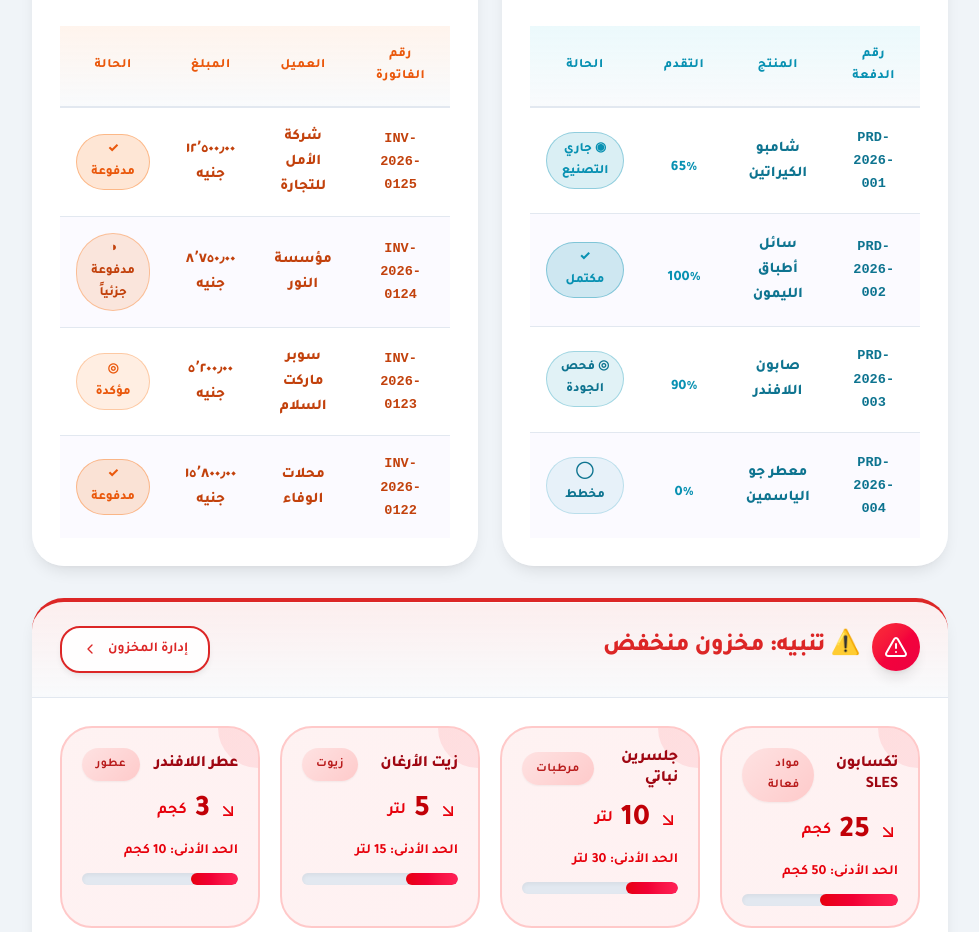
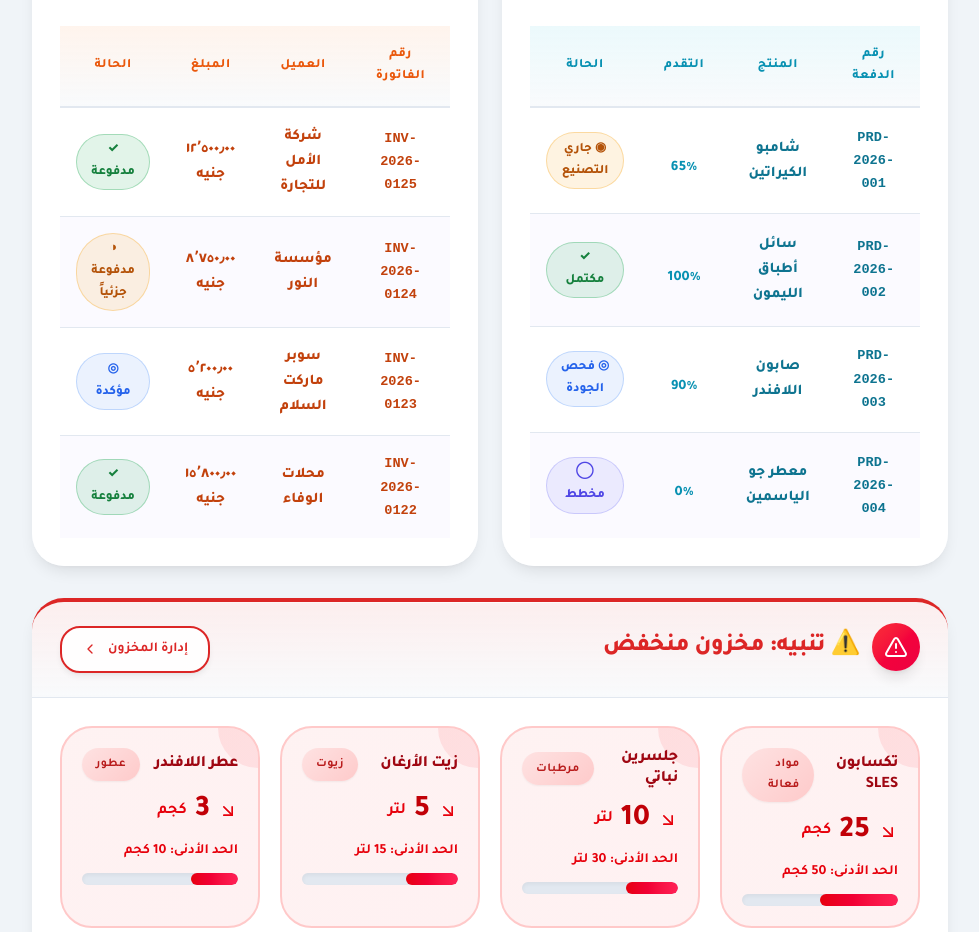
Before and after one commit to fantazia1110-design/BRAVO-new-sestym-, a Next.js app: page / in a window 1280 px wide. Shown: the part 1860-2792 px from the top of the page, without its empty margins (0-979 px from the left). Built offline with nearby package versions, Linux system fonts and the light colour scheme.

Commit message:
Each status gets its own expressive color: green=completed/paid, amber=in progress/partial, blue=QC/confirmed, indigo=planned, gray=draft, red=cancelled
Co-authored-by: arena-agent <297053741+arena-agent@users.noreply.github.com>

```diff
--- a/src/components/ui/Badge.tsx
+++ b/src/components/ui/Badge.tsx
@@ -47,43 +47,43 @@ export function getFormulaStatusBadge(status: string) {
   }
 }
 
-// دالة مساعدة للحصول على لون حالة التصنيع — بلون سيان
+// دالة مساعدة للحصول على لون حالة التصنيع — كل حالة بلونها المعبر عنها
 export function getProductionStatusBadge(status: string) {
   const base = { fontWeight: 800, fontSize: '0.8rem', padding: '0.35rem 0.85rem', borderRadius: '9999px', display: 'inline-flex', alignItems: 'center' as const, gap: '0.4rem' };
   switch (status) {
     case 'draft':
-      return <span style={{ ...base, background: 'rgba(8,145,178,0.08)', color: '#0e7490', border: '1.5px solid rgba(8,145,178,0.2)' }}>○ مسودة</span>;
+      return <span style={{ ...base, background: 'rgba(107,114,128,0.1)', color: '#4b5563', border: '1.5px solid rgba(107,114,128,0.25)' }}>○ مسودة</span>;
     case 'planned':
-      return <span style={{ ...base, background: 'rgba(8,145,178,0.08)', color: '#0e7490', border: '1.5px solid rgba(8,145,178,0.2)' }}>◯ مخطط</span>;
+      return <span style={{ ...base, background: 'rgba(99,102,241,0.1)', color: '#4f46e5', border: '1.5px solid rgba(99,102,241,0.25)' }}>◯ مخطط</span>;
     case 'in_progress':
-      return <span style={{ ...base, background: 'rgba(8,145,178,0.15)', color: '#0891b2', border: '1.5px solid rgba(8,145,178,0.35)' }}>◉ جاري التصنيع</span>;
+      return <span style={{ ...base, background: 'rgba(245,158,11,0.12)', color: '#b45309', border: '1.5px solid rgba(245,158,11,0.3)' }}>◉ جاري التصنيع</span>;
     case 'quality_check':
-      return <span style={{ ...base, background: 'rgba(8,145,178,0.12)', color: '#0e7490', border: '1.5px solid rgba(8,145,178,0.3)' }}>◎ فحص الجودة</span>;
+      return <span style={{ ...base, background: 'rgba(59,130,246,0.1)', color: '#2563eb', border: '1.5px solid rgba(59,130,246,0.25)' }}>◎ فحص الجودة</span>;
     case 'completed':
-      return <span style={{ ...base, background: 'rgba(8,145,178,0.18)', color: '#0891b2', border: '1.5px solid rgba(8,145,178,0.4)' }}>✓ مكتمل</span>;
+      return <span style={{ ...base, background: 'rgba(22,163,74,0.12)', color: '#15803d', border: '1.5px solid rgba(22,163,74,0.3)' }}>✓ مكتمل</span>;
     case 'cancelled':
       return <span style={{ ...base, background: 'rgba(220,38,38,0.1)', color: '#dc2626', border: '1.5px solid rgba(220,38,38,0.3)' }}>✗ ملغي</span>;
     default:
-      return <span style={{ ...base, background: 'rgba(8,145,178,0.08)', color: '#0e7490', border: '1.5px solid rgba(8,145,178,0.2)' }}>{status}</span>;
+      return <span style={{ ...base, background: 'rgba(107,114,128,0.1)', color: '#4b5563', border: '1.5px solid rgba(107,114,128,0.25)' }}>{status}</span>;
   }
 }
 
-// دالة مساعدة للحصول على لون حالة الفاتورة — بلون برتقالي
+// دالة مساعدة للحصول على لون حالة الفاتورة — كل حالة بلونها المعبر عنها
 export function getInvoiceStatusBadge(status: string) {
   const base = { fontWeight: 800, fontSize: '0.8rem', padding: '0.35rem 0.85rem', borderRadius: '9999px', display: 'inline-flex', alignItems: 'center' as const, gap: '0.4rem' };
   switch (status) {
     case 'draft':
-      return <span style={{ ...base, background: 'rgba(249,115,22,0.08)', color: '#c2410c', border: '1.5px solid rgba(249,115,22,0.2)' }}>○ مسودة</span>;
+      return <span style={{ ...base, background: 'rgba(107,114,128,0.1)', color: '#4b5563', border: '1.5px solid rgba(107,114,128,0.25)' }}>○ مسودة</span>;
     case 'confirmed':
-      return <span style={{ ...base, background: 'rgba(249,115,22,0.12)', color: '#ea580c', border: '1.5px solid rgba(249,115,22,0.3)' }}>◎ مؤكدة</span>;
+      return <span style={{ ...base, background: 'rgba(59,130,246,0.1)', color: '#2563eb', border: '1.5px solid rgba(59,130,246,0.25)' }}>◎ مؤكدة</span>;
     case 'paid':
-      return <span style={{ ...base, background: 'rgba(249,115,22,0.18)', color: '#ea580c', border: '1.5px solid rgba(249,115,22,0.4)' }}>✓ مدفوعة</span>;
+      return <span style={{ ...base, background: 'rgba(22,163,74,0.12)', color: '#15803d', border: '1.5px solid rgba(22,163,74,0.3)' }}>✓ مدفوعة</span>;
     case 'partially_paid':
-      return <span style={{ ...base, background: 'rgba(249,115,22,0.15)', color: '#c2410c', border: '1.5px solid rgba(249,115,22,0.35)' }}>◑ مدفوعة جزئياً</span>;
+      return <span style={{ ...base, background: 'rgba(245,158,11,0.12)', color: '#b45309', border: '1.5px solid rgba(245,158,11,0.3)' }}>◑ مدفوعة جزئياً</span>;
     case 'cancelled':
       return <span style={{ ...base, background: 'rgba(220,38,38,0.1)', color: '#dc2626', border: '1.5px solid rgba(220,38,38,0.3)' }}>✗ ملغية</span>;
     default:
-      return <span style={{ ...base, background: 'rgba(249,115,22,0.08)', color: '#c2410c', border: '1.5px solid rgba(249,115,22,0.2)' }}>{status}</span>;
+      return <span style={{ ...base, background: 'rgba(107,114,128,0.1)', color: '#4b5563', border: '1.5px solid rgba(107,114,128,0.25)' }}>{status}</span>;
   }
 }
 
```
